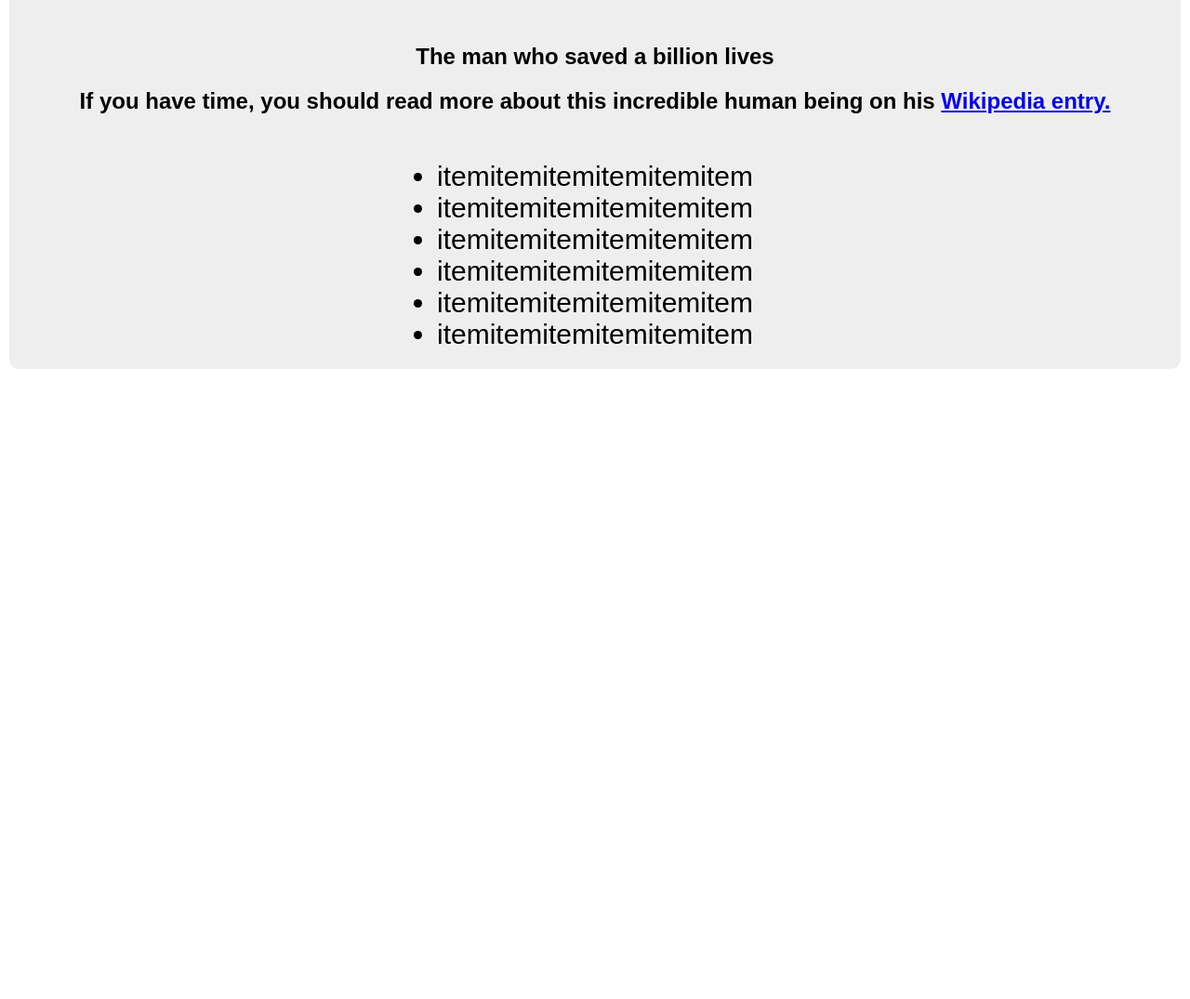
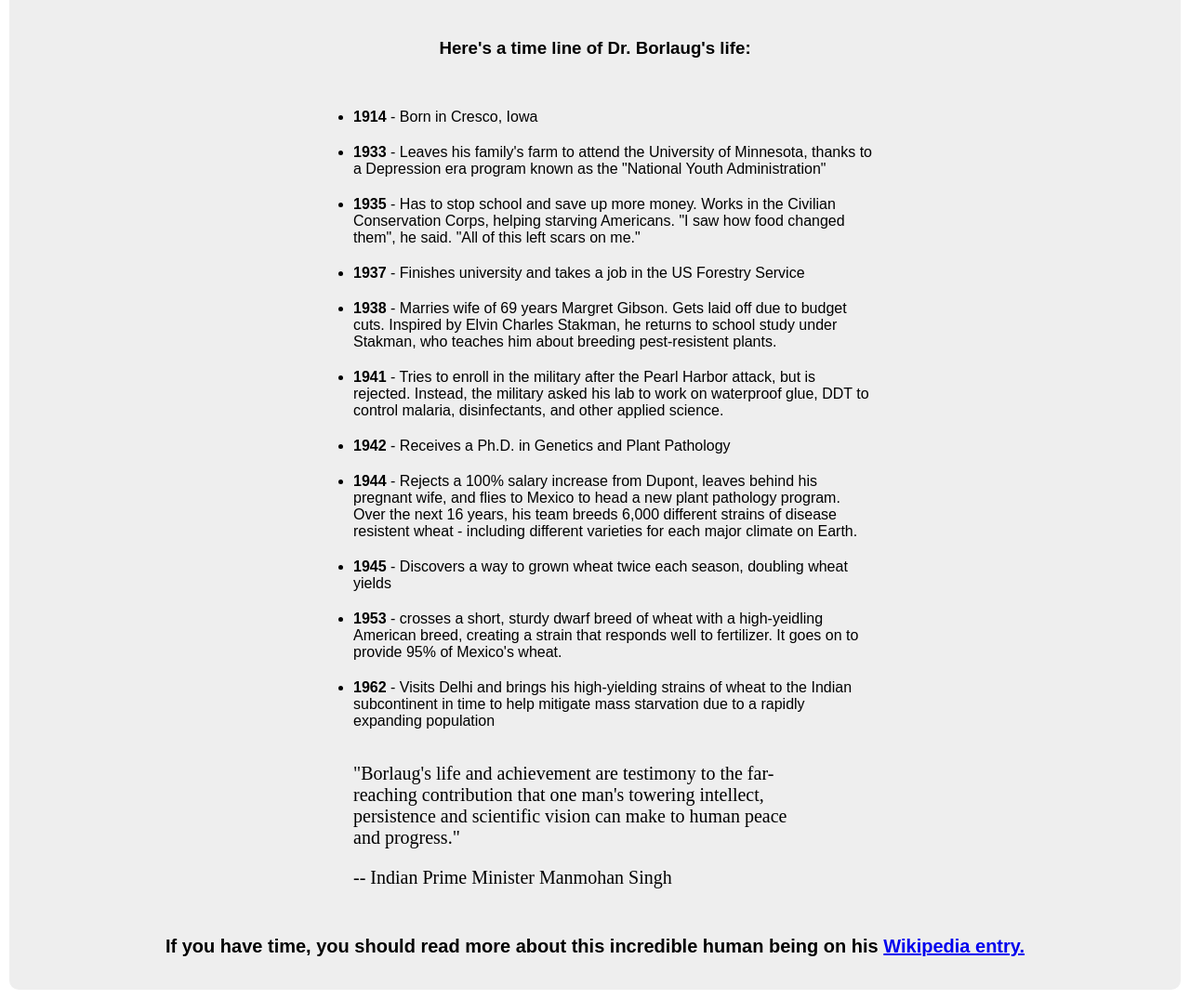
Before and after one commit to buraxta/freeCodeCamp, a plain HTML site: page 10_TributePage/index.html in a window 1280 px wide. Shown: the part 560-1635 px from the top of the page at 93% size. Before the commit the page ends 997 px from the top, so only its background shows below. Drawn offline with Linux system fonts and the light colour scheme.

Commit message:
Tribute Page Final

```diff
--- a/10_TributePage/index.html
+++ b/10_TributePage/index.html
@@ -17,24 +17,48 @@
         <div id="img-div">
             <img id="image" src="https://cdn.freecodecamp.org/testable-projects-fcc/images/tribute-page-main-image.jpg" alt="Norman_Borlaug">
             <div id="img-caption">
-            <p>Dr. Norman Borlaug, third from the left, trains biologists in Mexico on how to increase wheat yields - part of his life-long war on hunger.</p>
+            <p id="alt">Dr. Norman Borlaug, third from the left, trains biologists in Mexico on how to increase wheat yields - part of his life-long war on hunger.</p>
             </div>
         </div>
 
         <section>
-        </h2>
-        <h2 id="tribute-info">The man who saved a billion lives            </h2>
-        <h2>If you have time, you should read more about this incredible human being on his <a id="tribute-link" href="https://en.wikipedia.org/wiki/Norman_Borlaug" target="_blank">Wikipedia entry.</a> </h2>
-        <ul>
-            <li>itemitemitemitemitemitem</li>
-            <li>itemitemitemitemitemitem</li>
-            <li>itemitemitemitemitemitem</li>
-            <li>itemitemitemitemitemitem</li>
-            <li>itemitemitemitemitemitem</li>
-            <li>itemitemitemitemitemitem</li>
-        </ul>
+
+            <h3 id="tribute-info">Here's a time line of Dr. Borlaug's life:</h3>
+            <div class="container">
+            <ul>
+                <li><span>1914 </span> - Born in Cresco, Iowa</li>
+                <li><span>1933  </span> - Leaves his family's farm to attend the University of Minnesota, thanks to a Depression era program known as the "National Youth Administration"</li>
+                <li><span>1935  </span> - Has to stop school and save up more money. Works in the Civilian Conservation Corps, helping starving Americans. "I saw how food changed them", he said. "All of this left scars on me."</li>
+                <li><span>1937  </span> - Finishes university and takes a job in the US Forestry Service
+                </li>
+                <li><span>1938  </span> - Marries wife of 69 years Margret Gibson. Gets laid off due to budget cuts. Inspired by Elvin Charles Stakman, he returns to school study under Stakman, who teaches him about breeding pest-resistent plants.
+                </li>
+                <li><span>1941  </span> - Tries to enroll in the military after the Pearl Harbor attack, but is rejected. Instead, the military asked his lab to work on waterproof glue, DDT to control malaria, disinfectants, and other applied science.</li>
+                <li><span>1942  </span> - Receives a Ph.D. in Genetics and Plant Pathology
+                </li>
+                <li><span>1944  </span> - Rejects a 100% salary increase from Dupont, leaves behind his pregnant wife, and flies to Mexico to head a new plant pathology program. Over the next 16 years, his team breeds 6,000 different strains of disease resistent wheat - including different varieties for each major climate on Earth.</li>
+                <li><span>1945  </span> - Discovers a way to grown wheat twice each season, doubling wheat yields
+                </li>
+                <li><span>1953  </span> - crosses a short, sturdy dwarf breed of wheat with a high-yeidling American breed, creating a strain that responds well to fertilizer. It goes on to provide 95% of Mexico's wheat.
+                </li>
+                <li><span>1962  </span> - Visits Delhi and brings his high-yielding strains of wheat to the Indian subcontinent in time to help mitigate mass starvation due to a rapidly expanding population
+                </li>
+            </ul>
+        </div>
+        <figure>
+            <blockquote>
+                "Borlaug's life and achievement are testimony to the far-reaching contribution that one man's towering intellect, persistence and scientific vision can make to human peace and progress."
+            </blockquote>
+            <figcaption>-- Indian Prime Minister Manmohan Singh</figcaption>
+        </figure>
+
+
 
     </section>
+    <div id="footer">
+        <p>If you have time, you should read more about this incredible human being on his <a id="tribute-link" href="https://en.wikipedia.org/wiki/Norman_Borlaug" target="_blank"> Wikipedia entry.</a></p>
+    </div>
     </main>
+
 </body>
 </html>
--- a/10_TributePage/styles.css
+++ b/10_TributePage/styles.css
@@ -4,7 +4,14 @@ body{
     font-family:Arial, Helvetica, sans-serif;
 
 }
-
+p{
+    text-align: center;
+}
+#image{
+    max-width: 100%;
+    height: auto;
+    align-items: center;
+}
 img{
     display: block;
     margin-left: auto;
@@ -14,8 +21,12 @@ main{
     border-radius: 10px;
     background-color: #EEEEEE;
 }
-p{
-    margin-top: 30px;
+#title{
+    font-size: 40px;
+}
+#alt{
+    position: relative;
+    padding: 17px;
     text-align: center;
 
 }
@@ -30,16 +41,35 @@ h1{
     margin-right: 15px;
 }
 section{
+    text-align: center;
+    display: block;
+    width: 600px;
+    margin-left: auto;
+    margin-right: auto;
+}
+ul {
+    display: inline-block;
+    text-align: left;
+}
+ul li{
+    padding-top: 20px;
+}
+span{
+    font-weight: bold;
+}
+#tribute-info{
     margin-top: 50px;
-    display: block;
+}
+blockquote, figcaption{
+    font-size: 20px;
+    margin-left: 0;
+    font-family: Gabriola ;
+    text-align: left;
+
+}
+#footer{
     text-align: center;
+    padding: 15px 0;
+    font-size: 20px;
+    font-weight: bold;
 }
-ul{
-    display: flex;
-    flex-direction:column;
-    justify-content: center;
-    align-items: center;
-    height: 100%;
-    font-size: 30px;
-    padding: 20px;
-}
```
